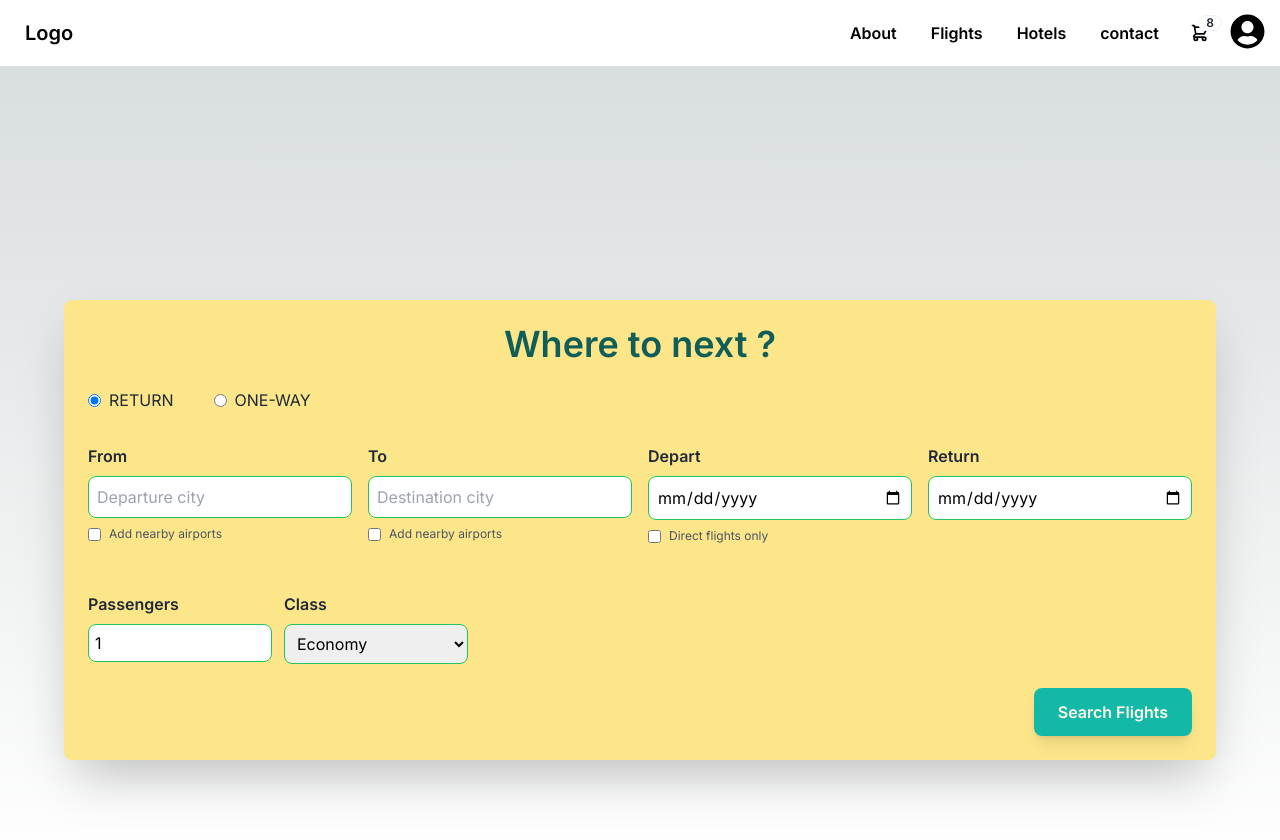
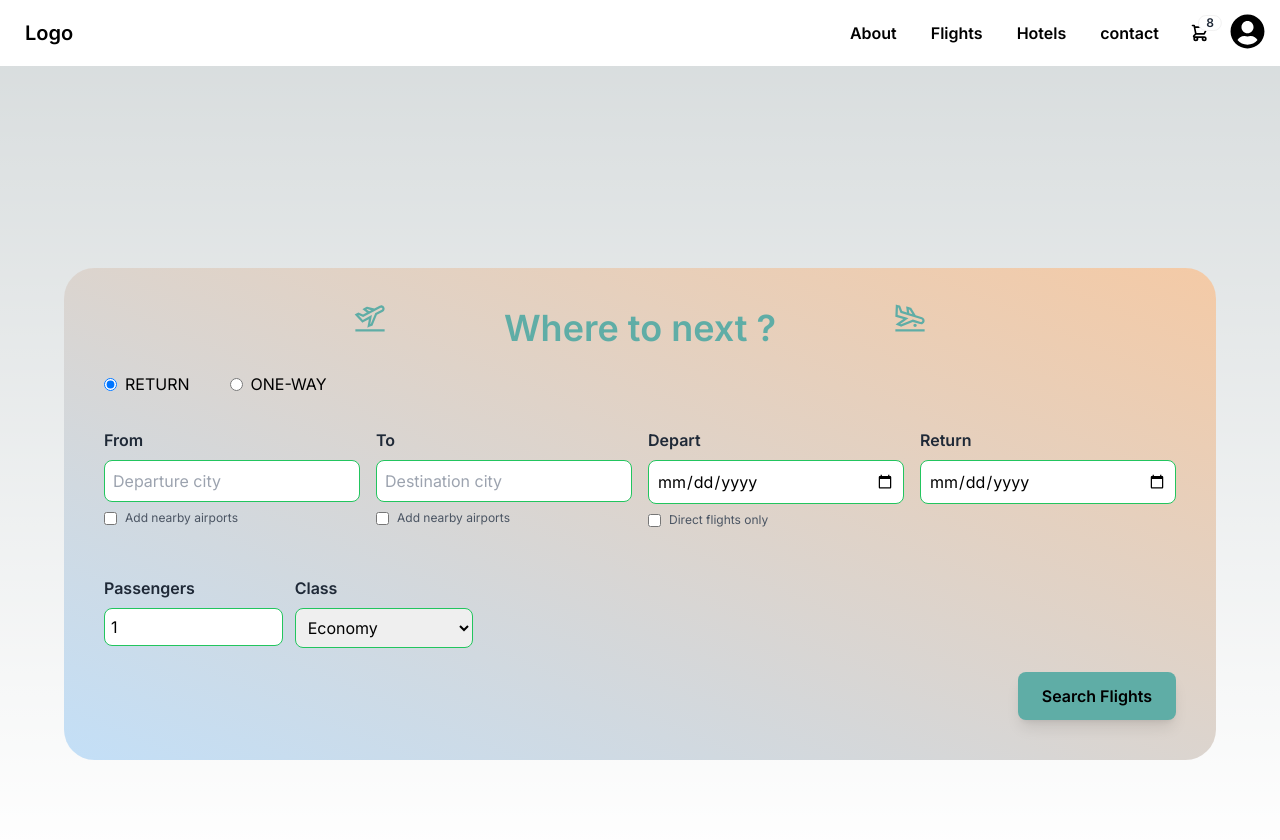
Before and after one commit to Patison82/travel-website, a Next.js app: page / in a window 1280 px wide. Shown: the top 840 px of the page. Built offline with nearby package versions, Linux system fonts and the light colour scheme.

Commit message:
in search box colors and icons added

```diff
--- a/components/SearchForm.js
+++ b/components/SearchForm.js
@@ -1,6 +1,9 @@
 "use client";
 
 import { useState } from "react";
+import { LiaPlaneDepartureSolid } from "react-icons/lia";
+import { LiaPlaneArrivalSolid } from "react-icons/lia";
+
 
 const SearchForm = () => {
   const [tripType, setTripType] = useState("return"); // State for trip type (return or one-way)
@@ -9,15 +12,26 @@ const SearchForm = () => {
   const [directFlightsOnly, setDirectFlightsOnly] = useState(false);
 
   return (
-    <div className="bg-amber-200 shadow-2xl p-6 rounded-lg max-w-6xl mx-auto mt-8 sm:mb-10 sm:fixed sm:bottom-0 sm:left-0 sm:right-0">
+    <div className="bg-gradient-to-tr from-tertiary to-secondaryAccent   p-10 rounded-badge    max-w-6xl mx-auto mt-8 sm:mb-10 sm:fixed sm:bottom-0 sm:left-0 sm:right-0">
+
+
+
       {/* Title Section */}
-      <h2 className=" text-4xl font-semibold mb-6 text-teal-800 text-center sm:text-4xl ">
+      <h2 className=" text-4xl font-semibold mb-6 text-primary text-center sm:text-4xl ">
+
+      {/* Plane Icon */}
+      <div className="absolute top-8  left-1/4 text-primary">
+        <LiaPlaneDepartureSolid size="1em" />
+      </div>
         Where to next ?
+        <div className="absolute top-8  right-1/4 text-primary">
+        <LiaPlaneArrivalSolid size="1em" />
+      </div>
       </h2>
 
       {/* Trip Type Section */}
       <div className="flex flex-col mb-8 sm:space-x-10 sm:flex-row sm:space-y-0 ">
-        <label className="inline-flex  items-center text-gray-800">
+        <label className="inline-flex  items-center text-black">
           <input
             type="radio"
             value="return"
@@ -28,7 +42,7 @@ const SearchForm = () => {
 
           <span className="ml-2 text-">RETURN</span>
         </label>
-        <label className="inline-flex items-center text-gray-800">
+        <label className="inline-flex items-center text-black">
           <input
             type="radio"
             value="oneway"
@@ -150,10 +164,12 @@ const SearchForm = () => {
       </div>
 
       {/*  Search Button Section */}
-      <div className="flex justify-end mt-6">
-        <button className="px-6 py-3 bg-teal-500 text-amber-50 font-semibold rounded-lg  hover:bg-emerald-400 transition duration-300 shadow-lg ">
+      <div className="flex justify-end mt-6 relative">
+        <button className="px-6 py-3 text-l bg-primary text-  font-semibold rounded-lg  hover:bg-tertiary transition duration-300 shadow-lg ">
           Search Flights
         </button>
+
+
       </div>
     </div>
   );
```
